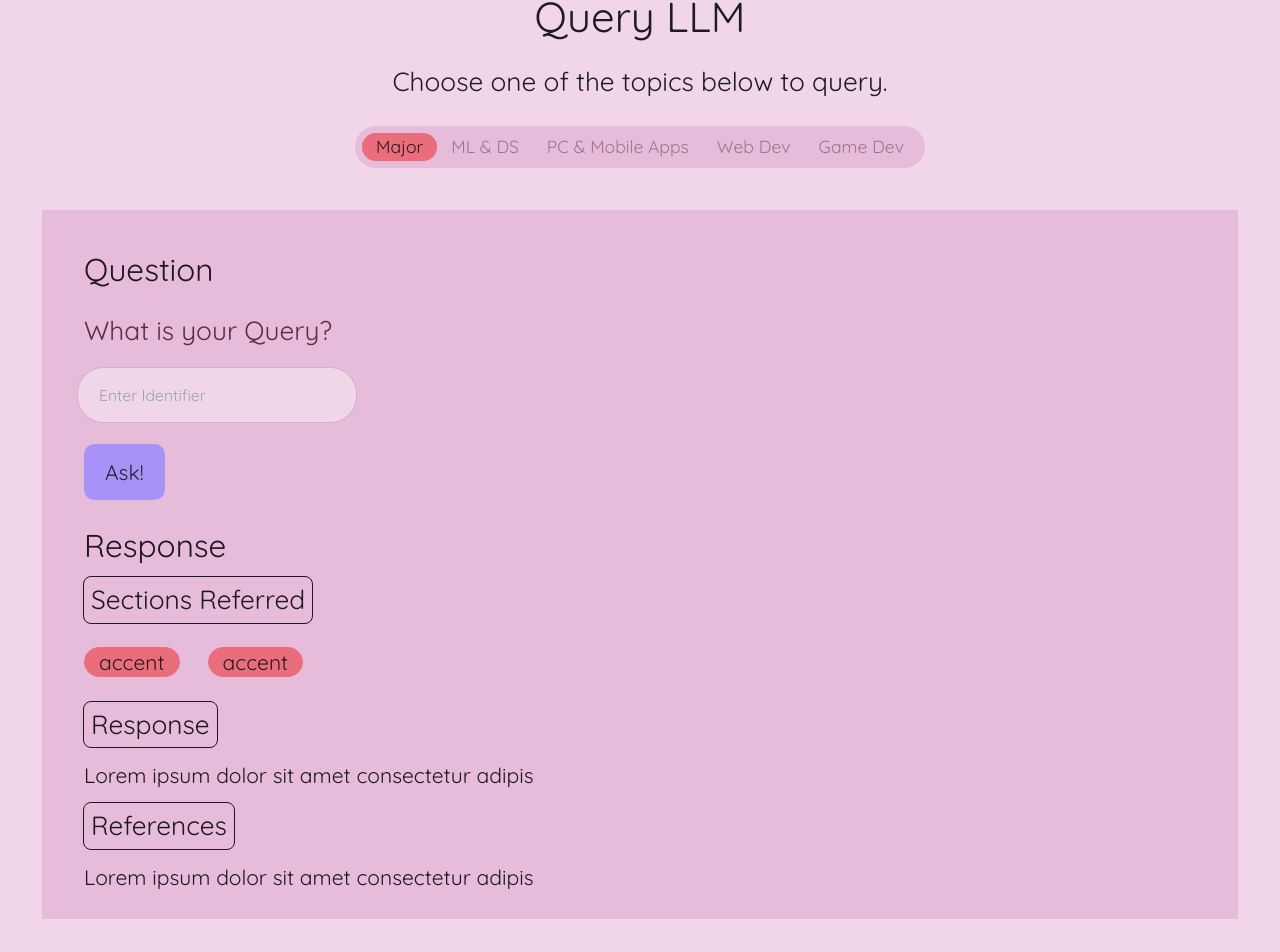
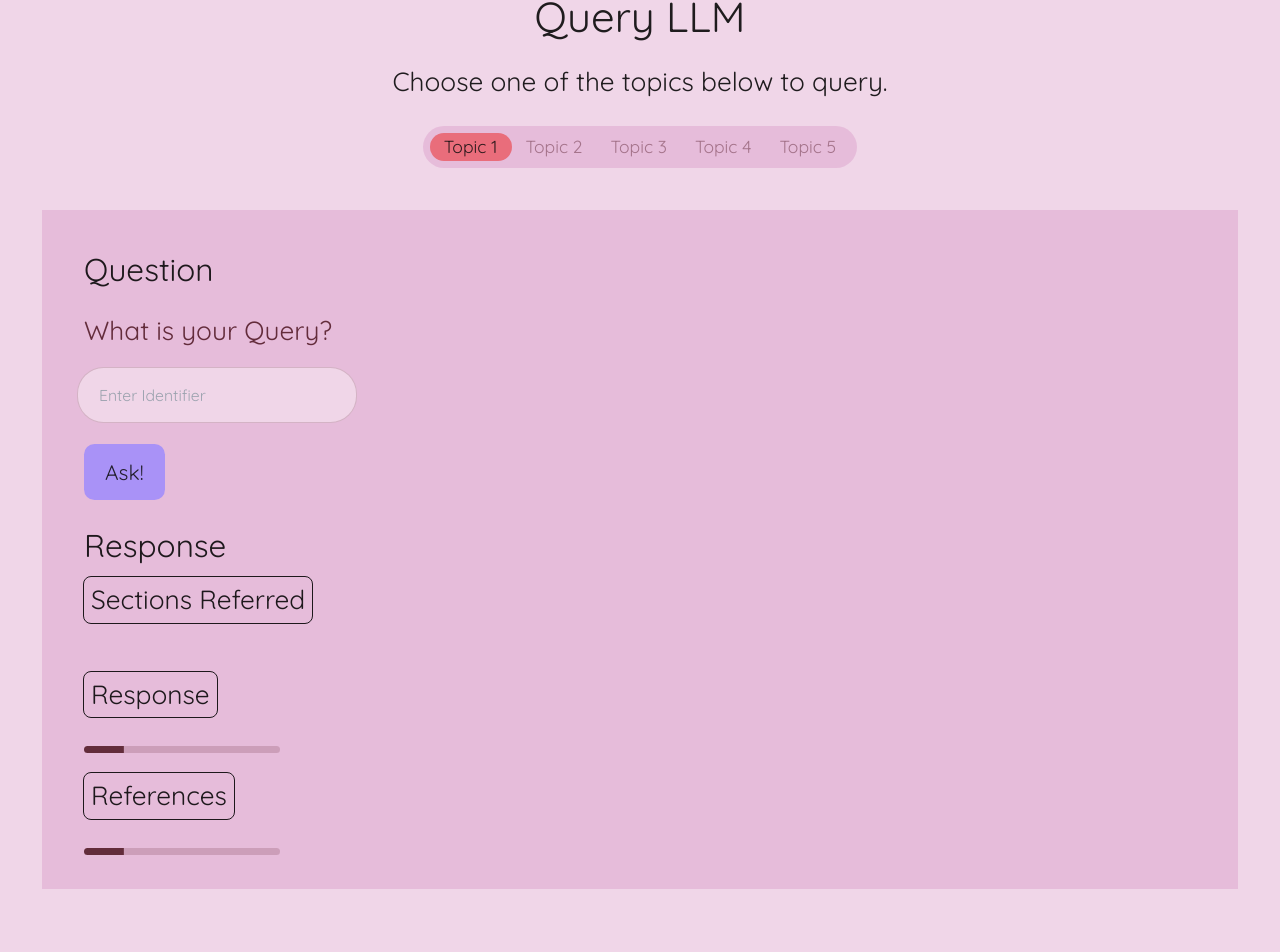
Before and after one commit to karma8022/STAR, a React (Create React App) app in the folder frontend/web-app/: page / in a window 1280 px wide. Shown: the part 228-1180 px from the top of the page. Built offline with nearby package versions, Linux system fonts and the light colour scheme.

Commit message:
modified and added some states

```diff
--- a/frontend/web-app/src/App.js
+++ b/frontend/web-app/src/App.js
@@ -10,7 +10,7 @@ import About from "./pages/About";
 import Home from "./pages/Home.js";
 import "./style.css";
 function App() {
-  return (
+	return (
 		<div className="bg-base-100">
 			<Navbar />
 			<Routes>
@@ -23,7 +23,7 @@ function App() {
 				<Route path="/about" element={<About />} />
 			</Routes>
 		</div>
-  );
+	);
 }
 
 export default App;
--- a/frontend/web-app/src/pages/Home.js
+++ b/frontend/web-app/src/pages/Home.js
@@ -2,8 +2,12 @@ import { QuestionMarkCircleIcon } from "@heroicons/react/24/outline";
 import { CheckBadgeIcon } from "@heroicons/react/24/solid";
 import React, { useState } from "react";
 
-const Projects = () => {
+const Home = () => {
 	const [userQuery, setuserQuery] = useState("");
+    const [responseAnswer, setresponseAnswer] = useState("");
+    const [responseSections, setresponseSections] = useState([]);
+	const [responseReferences, setResponseReferences] = useState([])
+
 	return (
 		<div className="">
 			<div className="flex justify-center items-center mt-16">
@@ -16,7 +20,11 @@ const Projects = () => {
 						</div>
 					</div>
 					<div className="collapse-content text-2xl">
-						<p>hello</p>
+						<p>
+							You are requested to send a query related to one of
+							the topics mentioned below. Keep the query relevant
+							to the topic you have chosen.
+						</p>
 					</div>
 				</div>
 			</div>
@@ -81,7 +89,7 @@ const Projects = () => {
 						}}
 					>
 						{" "}
-						Major
+						Topic 1
 					</div>
 					<div
 						className="text-xl tab"
@@ -130,7 +138,7 @@ const Projects = () => {
 								.classList.remove("hidden");
 						}}
 					>
-						ML & DS
+						Topic 2
 					</div>
 					<div
 						className="text-xl tab"
@@ -179,7 +187,7 @@ const Projects = () => {
 								.classList.remove("hidden");
 						}}
 					>
-						PC & Mobile Apps
+						Topic 3
 					</div>
 					<div
 						className="text-xl tab"
@@ -228,7 +236,7 @@ const Projects = () => {
 								.classList.remove("hidden");
 						}}
 					>
-						Web Dev
+						Topic 4
 					</div>
 					<div
 						className="text-xl tab"
@@ -277,7 +285,7 @@ const Projects = () => {
 								.classList.remove("hidden");
 						}}
 					>
-						Game Dev
+						Topic 5
 					</div>
 				</div>
 			</div>
@@ -323,7 +331,7 @@ const Projects = () => {
 
 				<div className="flex justify-start">
 					{" "}
-					<div className="text-4xl text-left p-4"> Response</div>
+					<div className="text-4xl text-left p-4">Response</div>
 				</div>
 				<div className="flex justify-start flex-col gap-4">
 					{" "}
@@ -332,26 +340,25 @@ const Projects = () => {
 						Sections Referred
 					</div>
 					<div className="gap-2 my-3">
-						<div className="mx-4 badge badge-primary p-4 text-2xl">
+						{responseSections.length > 0 ? (<div className="mx-4 badge badge-primary p-4 text-2xl">
 							accent
-						</div>
-						<div className="mx-4 badge badge-primary p-4 text-2xl">
-							accent
-						</div>
+						</div>): null}
 					</div>
 					<div className="text-3xl text-left mx-4 outline w-fit outline-1 rounded-lg p-2">
 						{" "}
 						Response
 					</div>
 					<div className="text-2xl mx-4">
-						Lorem ipsum dolor sit amet consectetur adipis
+						{responseAnswer? responseAnswer: (<progress className="progress w-56"></progress>)
+}
 					</div>
 					<div className="text-3xl text-left mx-4 outline w-fit outline-1 rounded-lg p-2">
 						{" "}
 						References
 					</div>
 					<div className="text-2xl mx-4">
-						Lorem ipsum dolor sit amet consectetur adipis
+						{responseAnswer? responseAnswer: (<progress className="progress w-56"></progress>)
+}
 					</div>
 				</div>
 			</div>
@@ -396,26 +403,25 @@ const Projects = () => {
 						Sections Referred
 					</div>
 					<div className="gap-2 my-3">
-						<div className="mx-4 badge badge-primary p-4 text-2xl">
+						{responseSections.length > 0 ? (<div className="mx-4 badge badge-primary p-4 text-2xl">
 							accent
-						</div>
-						<div className="mx-4 badge badge-primary p-4 text-2xl">
-							accent
-						</div>
+						</div>): null}
 					</div>
 					<div className="text-3xl text-left mx-4 outline w-fit outline-1 rounded-lg p-2">
 						{" "}
 						Response
 					</div>
 					<div className="text-2xl mx-4">
-						Lorem ipsum dolor sit amet consectetur adipis
+						{responseAnswer? responseAnswer: (<progress className="progress w-56"></progress>)
+}
 					</div>
 					<div className="text-3xl text-left mx-4 outline w-fit outline-1 rounded-lg p-2">
 						{" "}
 						References
 					</div>
 					<div className="text-2xl mx-4">
-						Lorem ipsum dolor sit amet consectetur adipis
+						{responseAnswer? responseAnswer: (<progress className="progress w-56"></progress>)
+}
 					</div>
 				</div>
 			</div>
@@ -460,26 +466,25 @@ const Projects = () => {
 						Sections Referred
 					</div>
 					<div className="gap-2 my-3">
-						<div className="mx-4 badge badge-primary p-4 text-2xl">
+						{responseSections.length > 0 ? (<div className="mx-4 badge badge-primary p-4 text-2xl">
 							accent
-						</div>
-						<div className="mx-4 badge badge-primary p-4 text-2xl">
-							accent
-						</div>
+						</div>): null}
 					</div>
 					<div className="text-3xl text-left mx-4 outline w-fit outline-1 rounded-lg p-2">
 						{" "}
 						Response
 					</div>
 					<div className="text-2xl mx-4">
-						Lorem ipsum dolor sit amet consectetur adipis
+						{responseAnswer? responseAnswer: (<progress className="progress w-56"></progress>)
+}
 					</div>
 					<div className="text-3xl text-left mx-4 outline w-fit outline-1 rounded-lg p-2">
 						{" "}
 						References
 					</div>
 					<div className="text-2xl mx-4">
-						Lorem ipsum dolor sit amet consectetur adipis
+						{responseAnswer? responseAnswer: (<progress className="progress w-56"></progress>)
+}
 					</div>
 				</div>
 			</div>
@@ -524,26 +529,25 @@ const Projects = () => {
 						Sections Referred
 					</div>
 					<div className="gap-2 my-3">
-						<div className="mx-4 badge badge-primary p-4 text-2xl">
+						{responseSections.length > 0 ? (<div className="mx-4 badge badge-primary p-4 text-2xl">
 							accent
-						</div>
-						<div className="mx-4 badge badge-primary p-4 text-2xl">
-							accent
-						</div>
+						</div>): null}
 					</div>
 					<div className="text-3xl text-left mx-4 outline w-fit outline-1 rounded-lg p-2">
 						{" "}
 						Response
 					</div>
 					<div className="text-2xl mx-4">
-						Lorem ipsum dolor sit amet consectetur adipis
+						{responseAnswer? responseAnswer: (<progress className="progress w-56"></progress>)
+}
 					</div>
 					<div className="text-3xl text-left mx-4 outline w-fit outline-1 rounded-lg p-2">
 						{" "}
 						References
 					</div>
 					<div className="text-2xl mx-4">
-						Lorem ipsum dolor sit amet consectetur adipis links
+						{responseAnswer? responseAnswer: (<progress className="progress w-56"></progress>)
+} links
 					</div>
 				</div>
 			</div>
@@ -589,26 +593,25 @@ const Projects = () => {
 						Sections Referred
 					</div>
 					<div className="gap-2 my-3">
-						<div className="mx-4 badge badge-primary p-4 text-2xl">
+						{responseSections.length > 0 ? (<div className="mx-4 badge badge-primary p-4 text-2xl">
 							accent
-						</div>
-						<div className="mx-4 badge badge-primary p-4 text-2xl">
-							accent
-						</div>
+						</div>): null}
 					</div>
 					<div className="text-3xl text-left mx-4 outline w-fit outline-1 rounded-lg p-2">
 						{" "}
 						Response
 					</div>
 					<div className="text-2xl mx-4">
-						Lorem ipsum dolor sit amet consectetur adipis
+						{responseAnswer? responseAnswer: (<progress className="progress w-56"></progress>)
+}
 					</div>
 					<div className="text-3xl text-left mx-4 outline w-fit outline-1 rounded-lg p-2">
 						{" "}
 						References
 					</div>
 					<div className="text-2xl mx-4">
-						Lorem ipsum dolor sit amet consectetur adipis
+						{responseAnswer? responseAnswer: (<progress className="progress w-56"></progress>)
+}
 					</div>
 				</div>
 			</div>
@@ -623,4 +626,4 @@ const Projects = () => {
 	);
 };
 
-export default Projects;
+export default Home;
```
